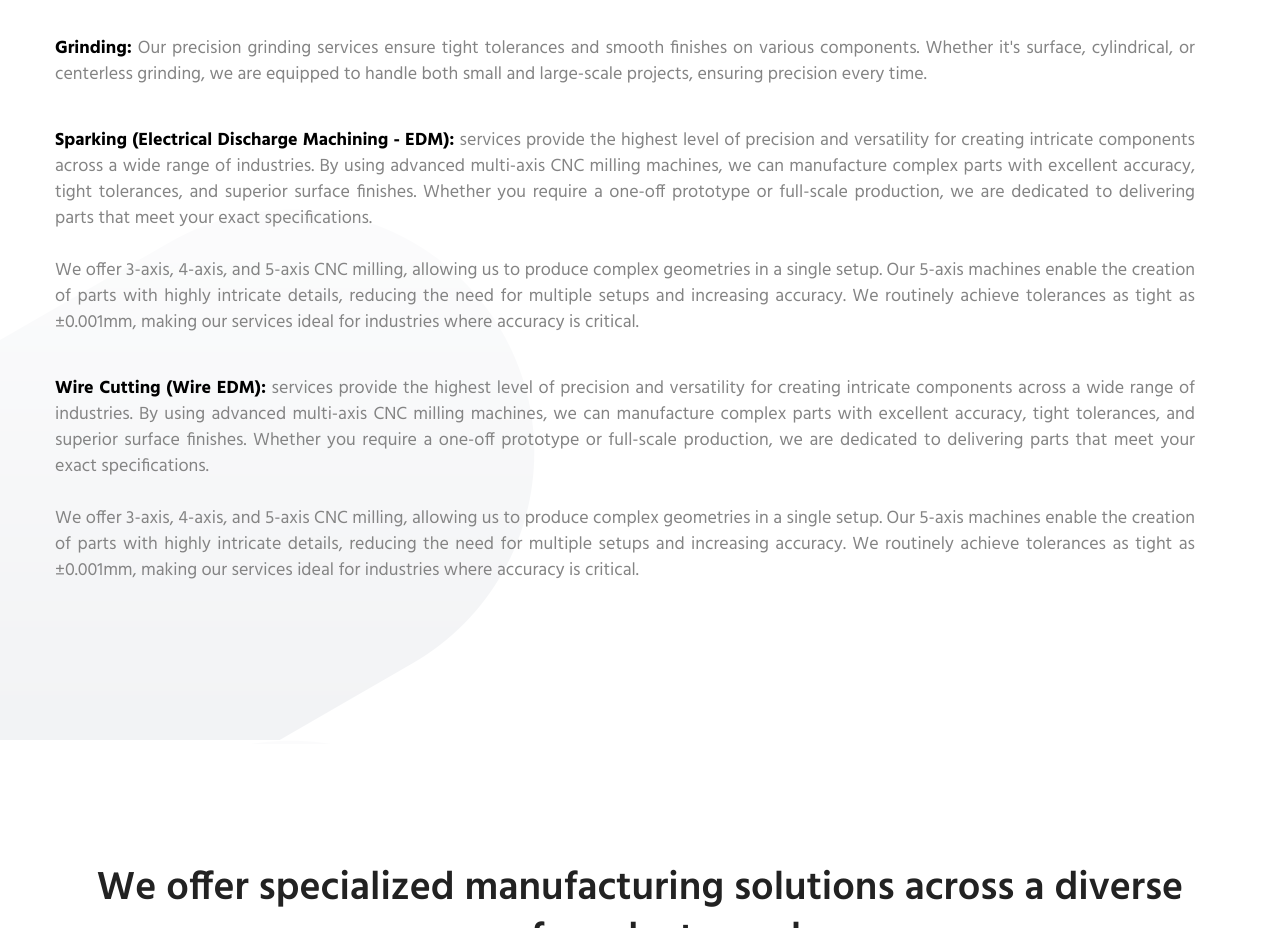
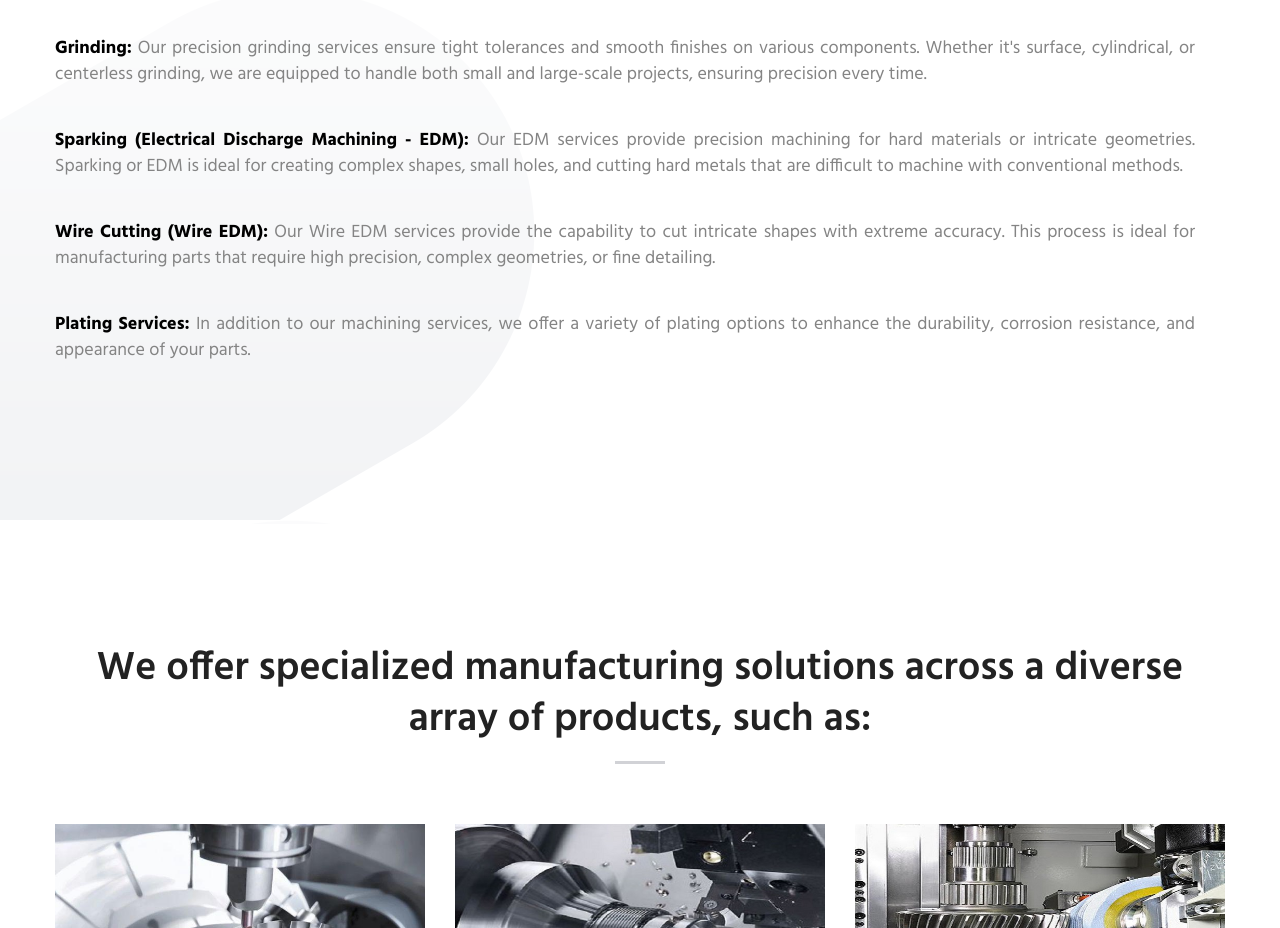
Before and after one commit to yaseenferoz/gmaerotech, a plain HTML site: page Precision Machining.html in a window 1280 px wide. Shown: the part 2180-3108 px from the top of the page. Drawn offline with Linux system fonts and the light colour scheme.

Commit message:
changes done

```diff
--- a/Precision Machining.html
+++ b/Precision Machining.html
@@ -192,9 +192,11 @@
                         </strong>
                         <div class="text" style="text-align: justify;"> <strong><span style="color: black;">Grinding:</strong></span> Our precision grinding services ensure tight tolerances and smooth finishes on various components. Whether it's surface, cylindrical, or centerless grinding, we are equipped to handle both small and large-scale projects, ensuring precision every time.
                         </div>
-                        <div class="text" style="text-align: justify;"> <strong><span style="color: black;">Sparking (Electrical Discharge Machining - EDM):</strong></span>  services provide the highest level of precision and versatility for creating intricate components across a wide range of industries. By using advanced multi-axis CNC milling machines, we can manufacture complex parts with excellent accuracy, tight tolerances, and superior surface finishes. Whether you require a one-off prototype or full-scale production, we are dedicated to delivering parts that meet your exact specifications. <br><br>We offer 3-axis, 4-axis, and 5-axis CNC milling, allowing us to produce complex geometries in a single setup. Our 5-axis machines enable the creation of parts with highly intricate details, reducing the need for multiple setups and increasing accuracy. We routinely achieve tolerances as tight as ±0.001mm, making our services ideal for industries where accuracy is critical.
+                        <div class="text" style="text-align: justify;"> <strong><span style="color: black;">Sparking (Electrical Discharge Machining - EDM):</strong></span> Our EDM services provide precision machining for hard materials or intricate geometries. Sparking or EDM is ideal for creating complex shapes, small holes, and cutting hard metals that are difficult to machine with conventional methods.
                         </div>
-                        <div class="text" style="text-align: justify;"> <strong><span style="color: black;">Wire Cutting (Wire EDM):</strong></span>  services provide the highest level of precision and versatility for creating intricate components across a wide range of industries. By using advanced multi-axis CNC milling machines, we can manufacture complex parts with excellent accuracy, tight tolerances, and superior surface finishes. Whether you require a one-off prototype or full-scale production, we are dedicated to delivering parts that meet your exact specifications. <br><br>We offer 3-axis, 4-axis, and 5-axis CNC milling, allowing us to produce complex geometries in a single setup. Our 5-axis machines enable the creation of parts with highly intricate details, reducing the need for multiple setups and increasing accuracy. We routinely achieve tolerances as tight as ±0.001mm, making our services ideal for industries where accuracy is critical.
+                        <div class="text" style="text-align: justify;"> <strong><span style="color: black;">Wire Cutting (Wire EDM):</strong></span> Our Wire EDM services provide the capability to cut intricate shapes with extreme accuracy. This process is ideal for manufacturing parts that require high precision, complex geometries, or fine detailing.
+                        </div>
+                        <div class="text" style="text-align: justify;"> <strong><span style="color: black;">Plating Services:</strong></span> In addition to our machining services, we offer a variety of plating options to enhance the durability, corrosion resistance, and appearance of your parts.
                         </div>
 
 
```
